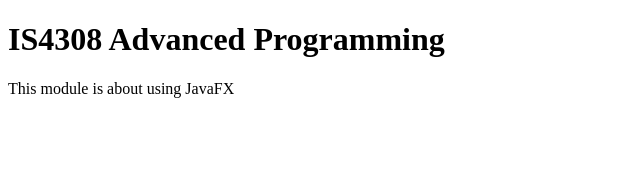
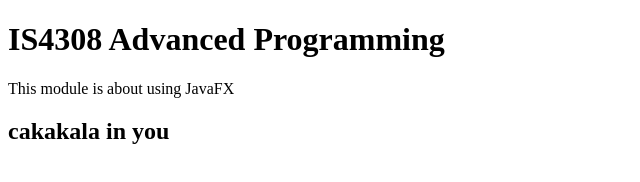
Before and after one commit to zabidayup/adpwebsite, a plain HTML site: page index.html in a window 1280 px wide. Shown: the whole page, without its empty margins (0-640 px from the left). Drawn offline with Linux system fonts and the light colour scheme.

Commit message:
added text - line 11

```diff
--- a/index.html
+++ b/index.html
@@ -8,5 +8,6 @@
 <body>
     <h1>IS4308 Advanced Programming</h1>
     <p>This module is about using JavaFX</p>
+    <h2>cakakala in you</h2>
 </body>
 </html>
```
